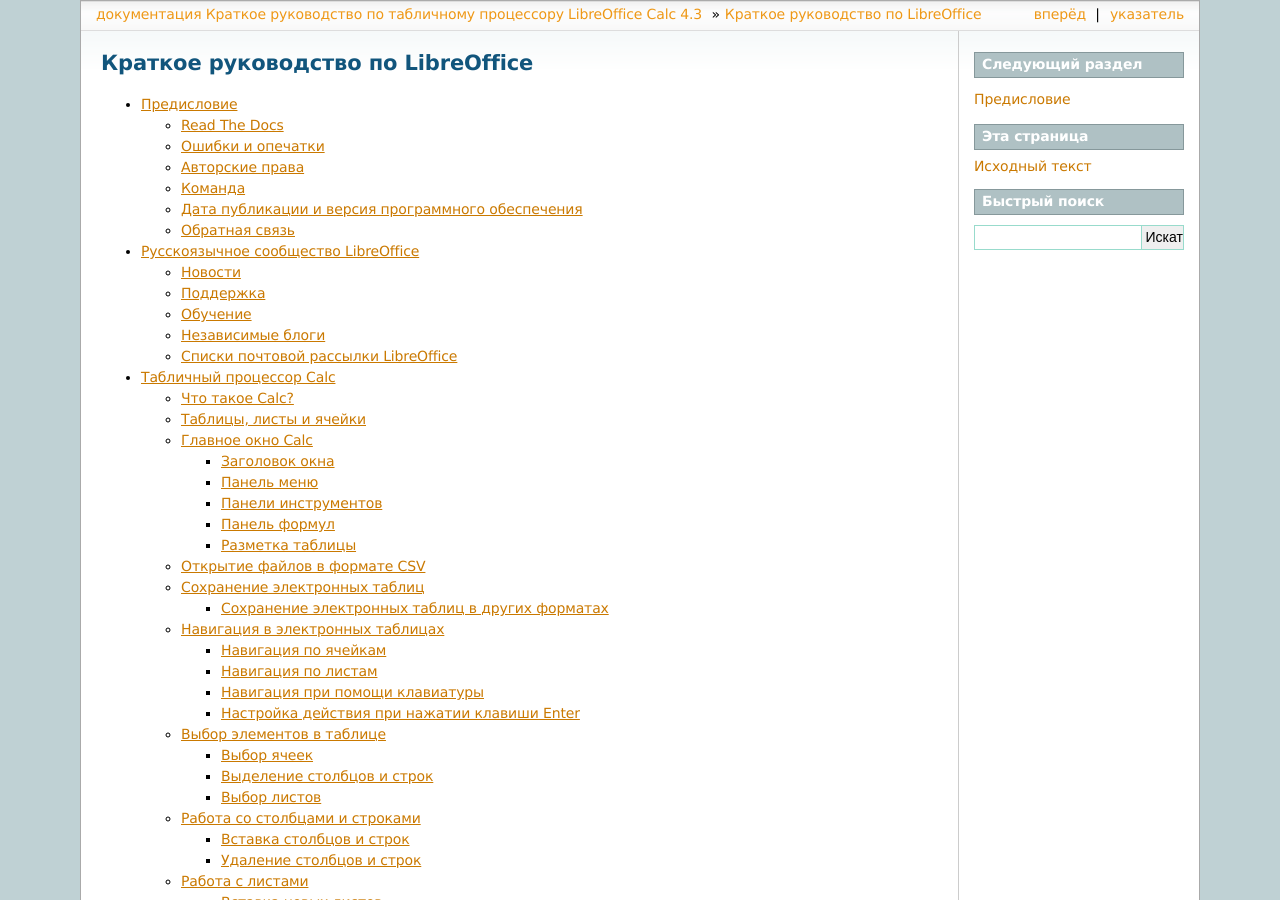
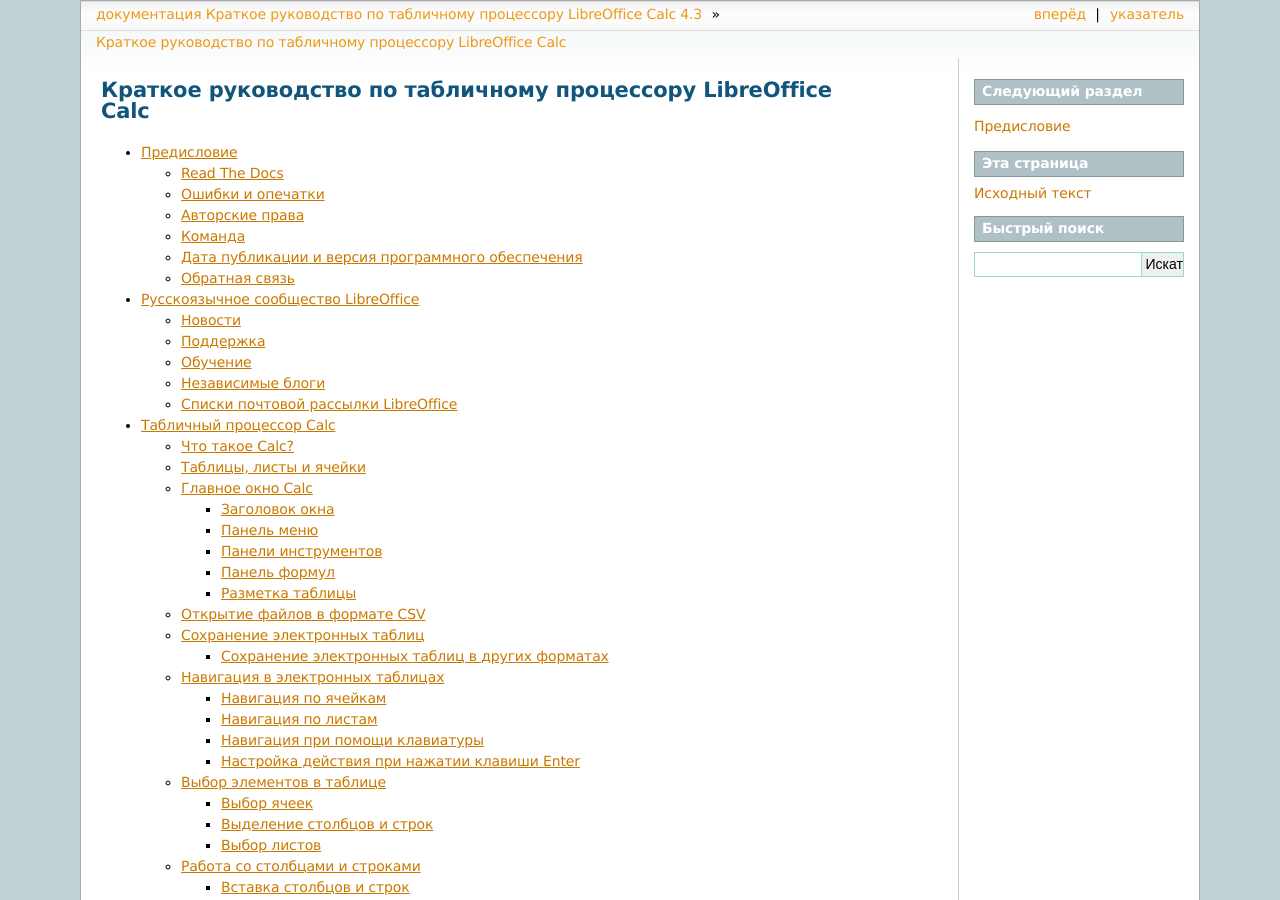
Before and after one commit to LibreRussia/libreoffice-calc, a Sphinx documentation site: the page built from docs/index.rst, in a window 1280 px wide and 900 px high. Built offline with Sphinx 7.4.7, drawn with Linux system fonts in a browser that asks for light colours; formulas are drawn with MathJax 3; some of the changed text lies outside the part shown.

Commit message:
Update index.rst

```diff
--- a/docs/index.rst
+++ b/docs/index.rst
@@ -4,8 +4,8 @@
    :keywords: LibreOffice, Writer, Impress, Calc, Math, Base, Draw, либреоффис
 
 
-Краткое руководство по LibreOffice
-==================================
+Краткое руководство по табличному процессору LibreOffice Calc
+=============================================================
 
 .. toctree::
    :maxdepth: 3
```
